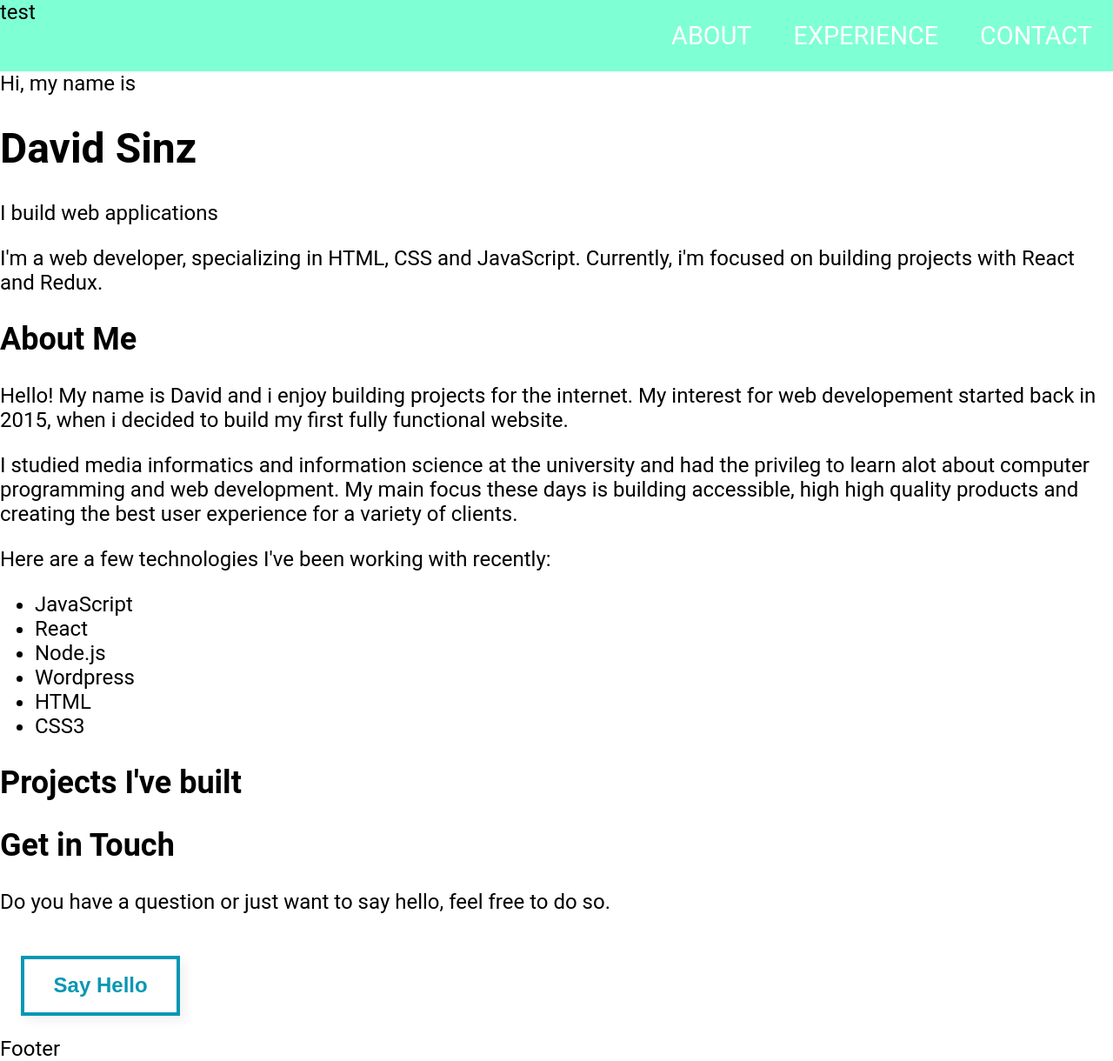
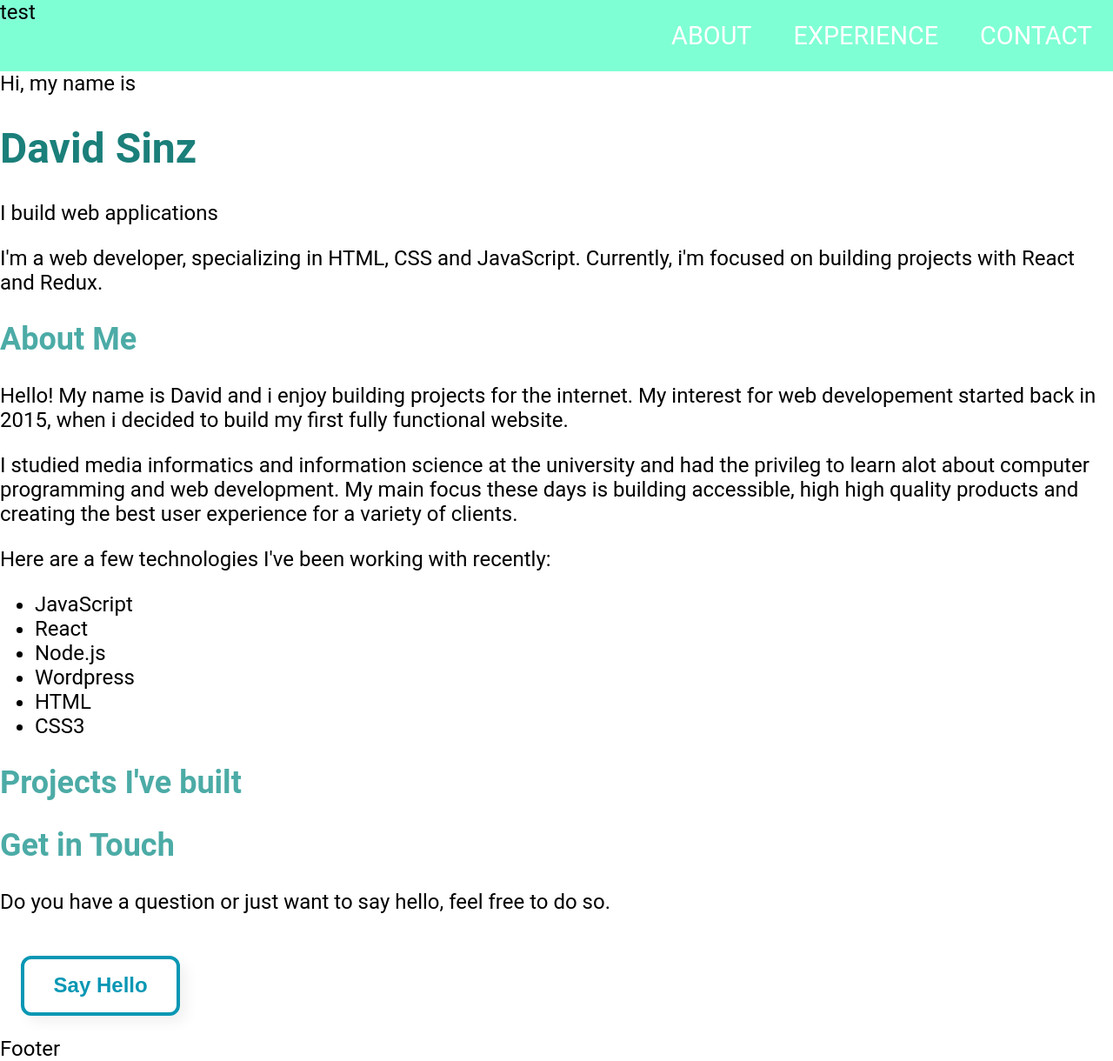
Before and after one commit to DavidSinz/davidsinz-website, a React (Create React App) app: page / in a window 1280 px wide. Shown: the whole page at 87% size. Built offline with nearby package versions, Linux system fonts and the light colour scheme.

Commit message:
styling cards

```diff
--- a/src/index.css
+++ b/src/index.css
@@ -9,6 +9,14 @@
 html {
   font-size: 150%;
   font-family: "Roboto", sans-serif;
+}
+
+h1 {
+  color: #1b7f7a;
+}
+
+h2 {
+  color: #4CABA6;
 }
 
 body {
@@ -24,16 +32,33 @@ button {
   margin: 1rem;
   padding: 0.7rem 1.4rem;
   border: 0.2rem solid #0897b4;
-  box-shadow: 6px 6px 12px 0px rgba(0, 0, 0, 0.06);
+  border-radius: 0.5rem;
+  box-shadow: 0.3rem 0.3rem 0.6rem 0 rgba(0, 0, 0, 0.06);
   cursor: pointer;
   transition: all 0.2s 0s ease;
 }
 
 button:hover {
   background-color: rgba(8, 151, 180, 0.05);
-  box-shadow: 6px 6px 12px 0px rgba(0, 0, 0, 0.15);
+  box-shadow: 0.3rem 0.3rem 0.6rem 0 rgba(0, 0, 0, 0.15);
   margin-top: 0.9rem;
   margin-bottom: 1.1rem;
+}
+
+.card {
+  background-color: rgba(27, 127, 122, 0.05);
+  margin: 1rem;
+  padding: 2rem;
+  width: 33%;
+  border: 0.2rem solid #1b7f7a;
+  border-radius: 0.5rem;
+  box-shadow: 0.3rem 0.3rem 0.6rem 0 rgba(0, 0, 0, 0.07);
+}
+
+.card-grid {
+  display: flex;
+  flex-direction: row;
+  width: 100%;
 }
 
 .nav-bar {
```
